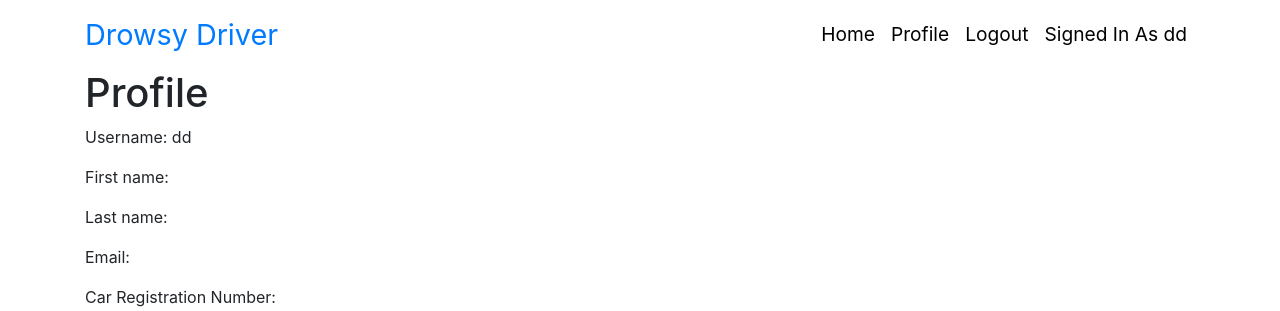
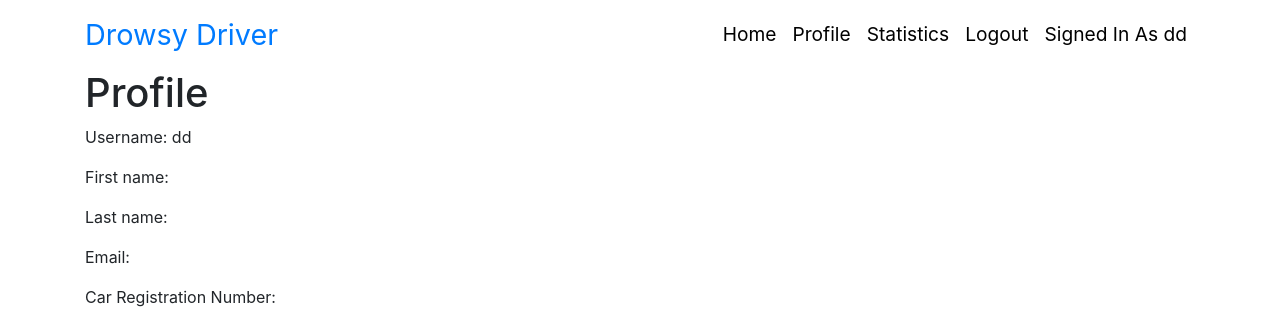
Before and after one commit to Salaton/drowsy-driver-clientside, a Django app: page /accounts/profile/ in a window 1280 px wide. Shown: the top 311 px of the page. Run offline with Django 3.2, Linux system fonts and the light colour scheme; a user stored in the database is signed in; style sheets or scripts are compiled from the project's sources; parts of the project's set-up code (start-up, migrations or seed data) failed here and were passed over; some libraries are stand-ins or nearby versions.

Commit message:
add stats to the navbar

```diff
--- a/templates/home.html
+++ b/templates/home.html
@@ -15,6 +15,7 @@
       <a class="nav-item nav-link active" href="#">Home <span class="sr-only">(current)</span></a>
       {% if user.is_authenticated %}
       <a class="nav-item nav-link" href="{% url 'profile' %}">Profile</a>
+      <a class="nav-item nav-link" href="{% url 'stats' %}">Statistics</a>
       <a class="nav-item nav-link" href="{% url 'logout' %}">Logout</a>
       <a class="nav-item nav-link" href="#">Signed In As {{ user.username }}</a>
       {% else %}
--- a/templates/profile.html
+++ b/templates/profile.html
@@ -15,6 +15,7 @@
       <a class="nav-item nav-link active" href="#">Home <span class="sr-only">(current)</span></a>
       {% if user.is_authenticated %}
       <a class="nav-item nav-link" href="{% url 'profile' %}">Profile</a>
+      <a class="nav-item nav-link" href="{% url 'stats' %}">Statistics</a>
       <a class="nav-item nav-link" href="{% url 'logout' %}">Logout</a>
       <a class="nav-item nav-link" href="#">Signed In As {{ user.username }}</a>
       {% else %}
```
